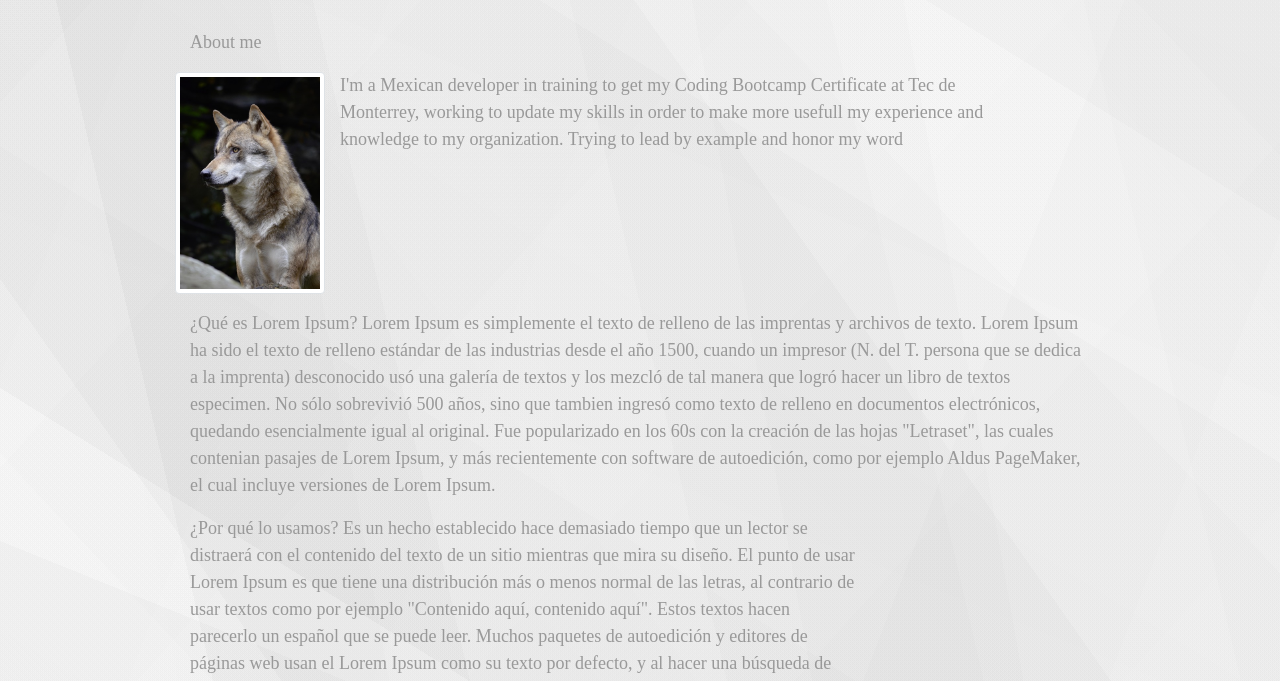
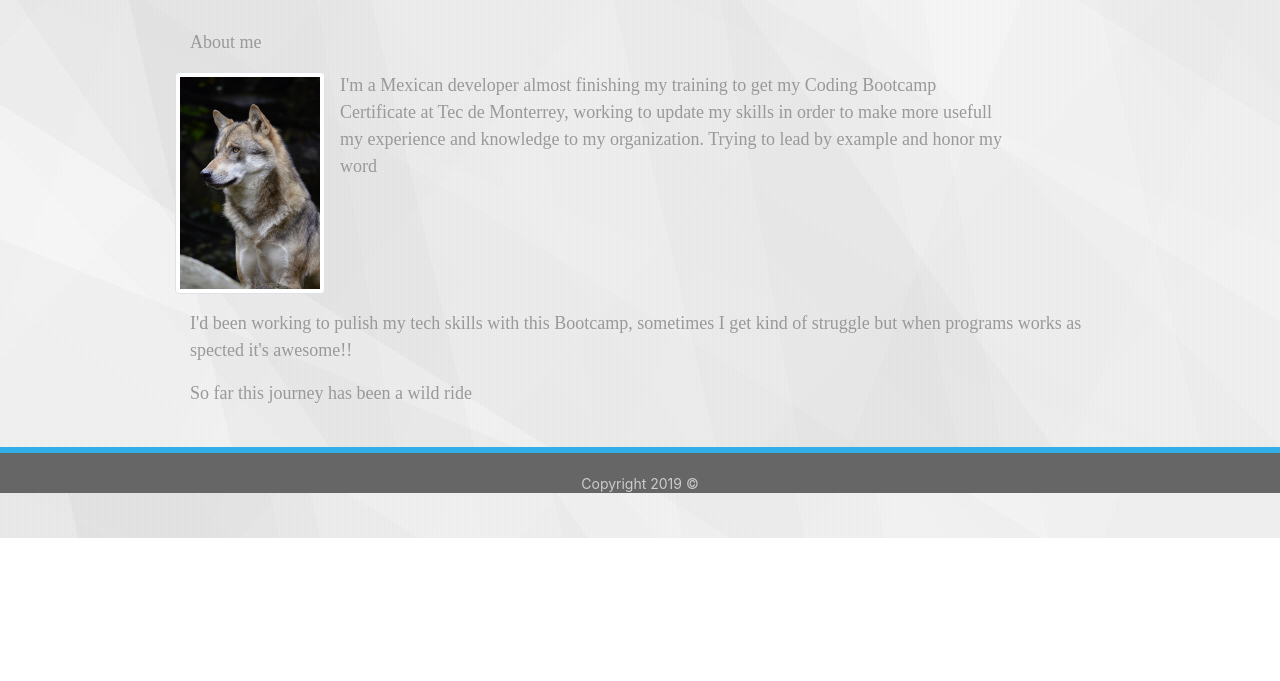
Before and after one commit to xanderlav/Bootstrap-Portfolio, a plain HTML site: page index.html in a window 1280 px wide. Shown: the part 262-943 px from the top of the page. After the commit the page ends 800 px from the top, so only its background shows below. Drawn offline with nearby package versions, Linux system fonts and the light colour scheme.

Commit message:
Updating projects

```diff
--- a/index.html
+++ b/index.html
@@ -11,7 +11,7 @@
     <body class="bodyIndex">
 <div>
     <nav class="navbar navbar-expand-lg navbar-light bg-ligth" style="background-color: #e3f2fd;">
-            <!-- <a class="navbar-brand" href="#">Alex Lopez Avila</a>
+            <!-- <a class="navbar-brand" href="#">Alex R. Lopez Avila</a>
             <button class="navbar-toggler" type="button" data-toggle="collapse" data-target="#navbarSupportedContent" aria-controls="navbarSupportedContent" aria-expanded="false" aria-label="Toggle navigation">
               <span class="navbar-toggler-icon"></span>
             </button> -->
@@ -42,11 +42,9 @@
           </div>
           <div class="row">
             <p><img src="assets/images/wolf-1336224_640.jpg" class="img-thumbnail" width="150"/></p>
-            <p class="col-md-9">I'm a Mexican developer in training to get my Coding Bootcamp Certificate at Tec de Monterrey, working to update my skills in order to make more usefull my experience and knowledge to my organization. Trying to lead by example and honor my word</p>
-            <p class="col-md-12">¿Qué es Lorem Ipsum?
-              Lorem Ipsum es simplemente el texto de relleno de las imprentas y archivos de texto. Lorem Ipsum ha sido el texto de relleno estándar de las industrias desde el año 1500, cuando un impresor (N. del T. persona que se dedica a la imprenta) desconocido usó una galería de textos y los mezcló de tal manera que logró hacer un libro de textos especimen. No sólo sobrevivió 500 años, sino que tambien ingresó como texto de relleno en documentos electrónicos, quedando esencialmente igual al original. Fue popularizado en los 60s con la creación de las hojas "Letraset", las cuales contenian pasajes de Lorem Ipsum, y más recientemente con software de autoedición, como por ejemplo Aldus PageMaker, el cual incluye versiones de Lorem Ipsum.</p>
-            <p class="col-md-9">¿Por qué lo usamos?
-              Es un hecho establecido hace demasiado tiempo que un lector se distraerá con el contenido del texto de un sitio mientras que mira su diseño. El punto de usar Lorem Ipsum es que tiene una distribución más o menos normal de las letras, al contrario de usar textos como por ejemplo "Contenido aquí, contenido aquí". Estos textos hacen parecerlo un español que se puede leer. Muchos paquetes de autoedición y editores de páginas web usan el Lorem Ipsum como su texto por defecto, y al hacer una búsqueda de "Lorem Ipsum" va a dar por resultado muchos sitios web que usan este texto si se encuentran en estado de desarrollo. Muchas versiones han evolucionado a través de los años, algunas veces por accidente, otras veces a propósito (por ejemplo insertándole humor y cosas por el estilo).</p>
+            <p class="col-md-9">I'm a Mexican developer almost finishing my training to get my Coding Bootcamp Certificate at Tec de Monterrey, working to update my skills in order to make more usefull my experience and knowledge to my organization. Trying to lead by example and honor my word</p>
+            <p class="col-md-12">I'd been working to pulish my tech skills with this Bootcamp, sometimes I get kind of struggle but when programs works as spected it's awesome!!</p>
+            <p class="col-md-9">So far this journey has been a wild ride </p>
           </div>
         </div>
 </div>
```
